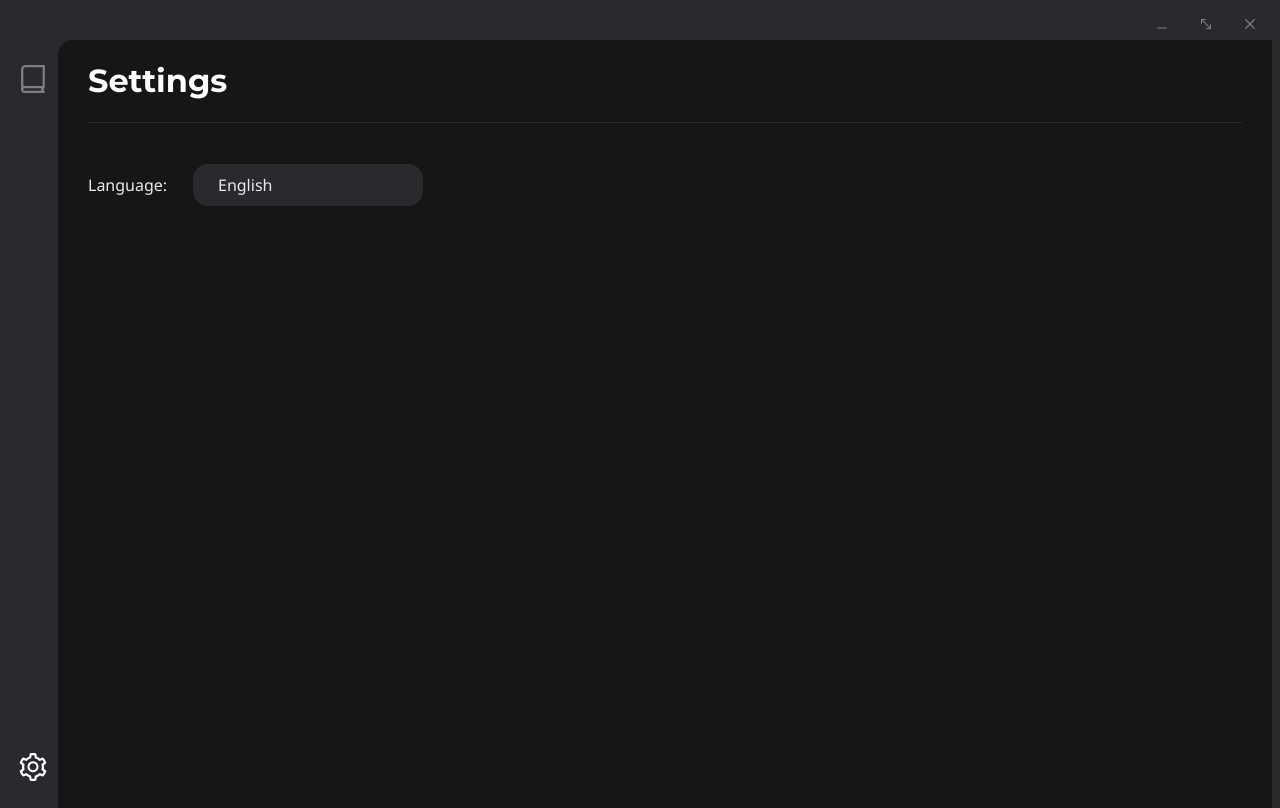
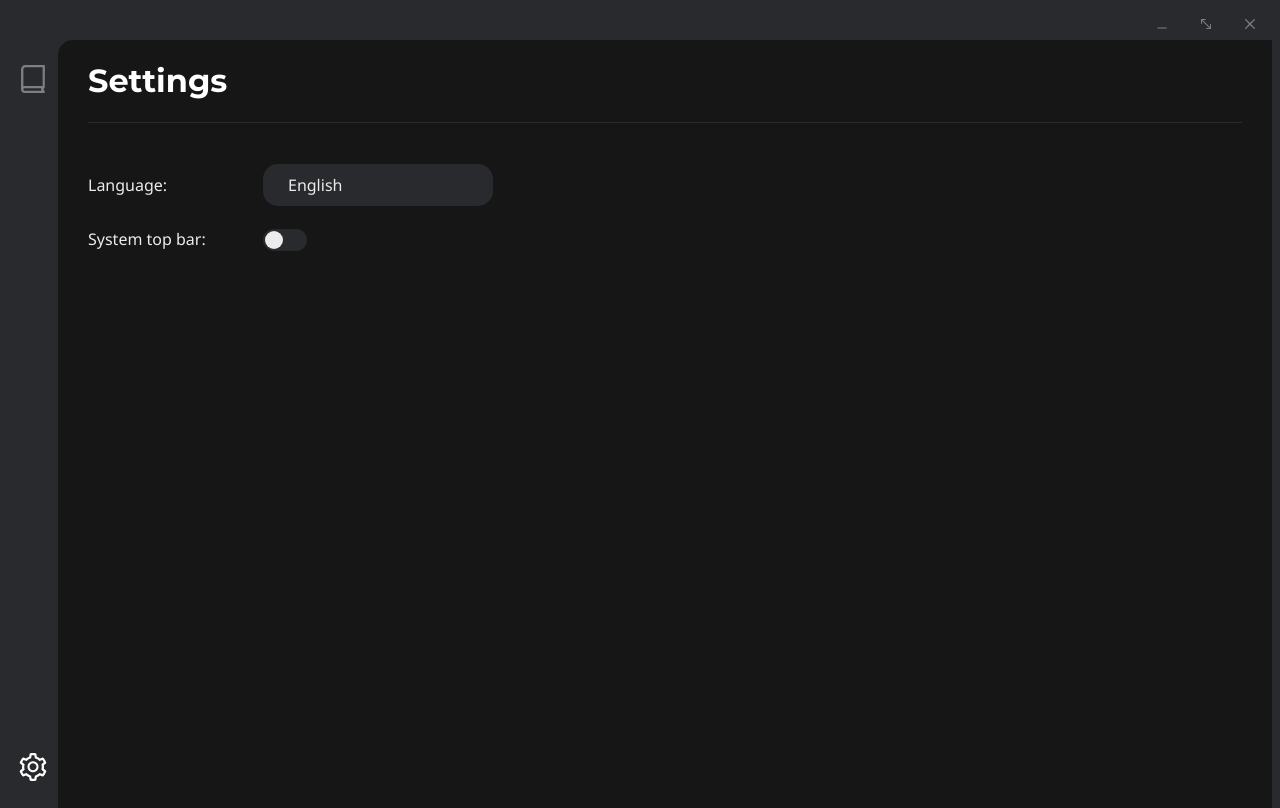
Before and after one commit to mrreads/modern-reader, a React (Create React App) app: page /#/setting in a window 1280 px wide. Built offline with nearby package versions, Linux system fonts and the light colour scheme.

Commit message:
switch component

```diff
--- a/src/components/Setting/index.js
+++ b/src/components/Setting/index.js
@@ -3,6 +3,8 @@ import { useTranslation } from 'react-i18next';
 import Hr from '@/components/Hr';
 
 import LanguageSelect from './LanguageSelect'
+
+import Switch from '@/components/Switch';
 
 import './index.scss';
 
@@ -21,6 +23,9 @@ const Setting = () => {
                 <p className='setting-element__text'>{t('language')}:</p> <LanguageSelect />
             </div>
 
+            <div className='setting-element'>
+                <p className='setting-element__text'>{t('titlebar')}:</p> <Switch />
+            </div>
         </>
     )
 }
--- a/src/components/Setting/index.scss
+++ b/src/components/Setting/index.scss
@@ -4,7 +4,7 @@
     align-items: center;
 
     &__text {
-        min-width: 80px;
+        min-width: 150px;
         margin-right: 25px;
     }
 }
--- /dev/null
+++ b/src/components/Switch/index.js
@@ -0,0 +1,23 @@
+import { useEffect, useState } from 'react';
+import './index.scss';
+
+const Switch = ({ callback, defaultValue }) => {
+    const [checked, setChecked] = useState(defaultValue ? defaultValue : false);
+    const toggleChecked = () => {
+        let value = !checked;
+        setChecked(value)
+    }
+
+    useEffect(() => {
+        if (callback)
+            callback();
+    }, [checked]);
+
+    return (
+        <div className={`switch ${(checked) ? 'active' : ''}`} onClick={toggleChecked}>
+            <div className='switch__slider'></div>
+        </div>
+    );
+};
+
+export default Switch;
--- /dev/null
+++ b/src/components/Switch/index.scss
@@ -0,0 +1,30 @@
+@import './../../styles/utils/vars.scss';
+
+.switch {
+    border-radius: 50px;
+    background-color: $color-main;
+    height: 22px;
+    width: 44px;
+
+    margin-top: 2px;
+
+    cursor: pointer;
+
+    & .switch__slider {
+        transition: .6s all;
+
+        border-radius: 100%;
+        height: 18px;
+        width: 18px;
+        margin-top: 2px;
+        margin-left: 2px;
+        background-color: $text-color-second;
+    }
+    &.active {
+        background-color: $text-color-second;
+        & .switch__slider {
+            background-color: $color-main;
+            margin-left: 23px;
+        }
+    }
+}
--- a/src/locale/en.json
+++ b/src/locale/en.json
@@ -5,6 +5,7 @@
     },
     "setting": {
         "title": "Settings",
-        "language": "Language"
+        "language": "Language",
+        "titlebar": "System top bar"
     }
 }
--- a/src/locale/ru.json
+++ b/src/locale/ru.json
@@ -5,6 +5,7 @@
     },
     "setting": {
         "title": "Настройки",
-        "language": "Язык"
+        "language": "Язык",
+        "titlebar": "Системное меню"
     }
 }
```
